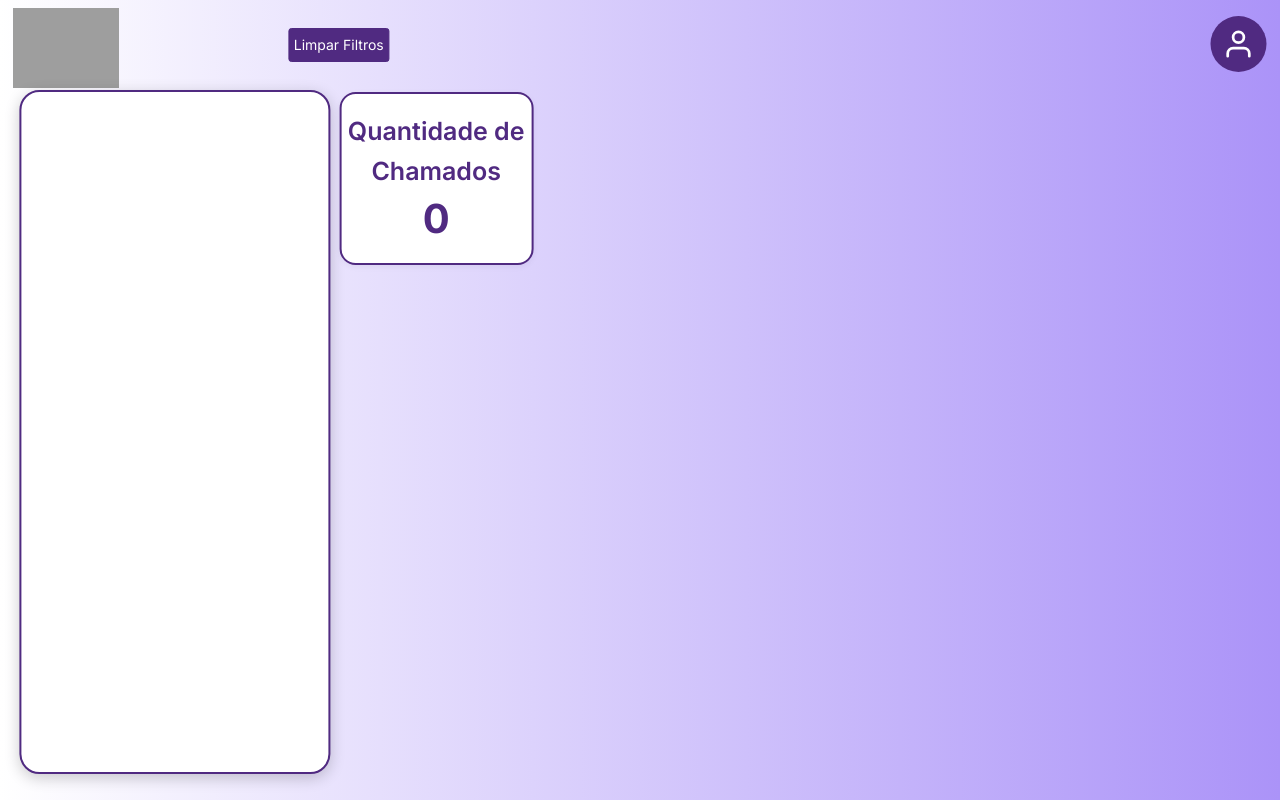
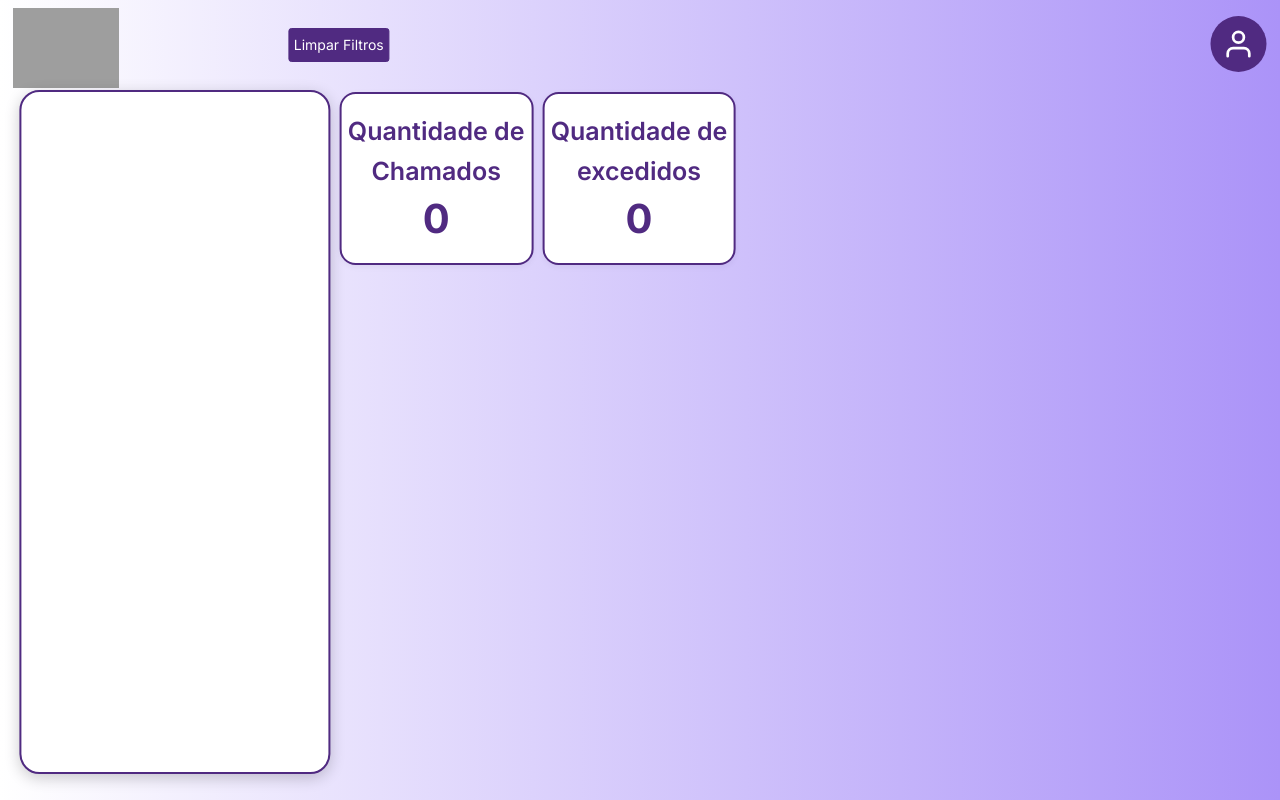
Before and after one commit to new-ge/API_6SEM_FRONT_END, a Vue app in the folder api_6sem_front_end/: page /analyst in a window 1280 px wide. Built offline with nearby package versions, Linux system fonts and the light colour scheme; grey boxes are pictures that could not be loaded.

Commit message:
LMN-76 feat: Visualization of SLA-exceeded ticket volume - Analyst

```diff
--- a/api_6sem_front_end/src/components/AnalystBigNumberCards.vue
+++ b/api_6sem_front_end/src/components/AnalystBigNumberCards.vue
@@ -4,6 +4,10 @@
             <div class="card">
             <p class="label">Quantidade de Chamados</p>
             <h2 class="number">{{ resultOpened ?? 0}}</h2>
+            </div>
+            <div class="card">
+            <p class="label">Quantidade de excedidos</p>
+            <h2 class="number">{{ resultSLAExceeded ?? 0}}</h2>
             </div>
         </div>
     </div>
@@ -16,7 +20,10 @@ export default {
       type: [Object, Number],
       default: () => null
     },
-
+    resultSLAExceeded: {
+      type: [Object, Number],
+      default: () => null
+    },
   }
 }
 </script>
```
